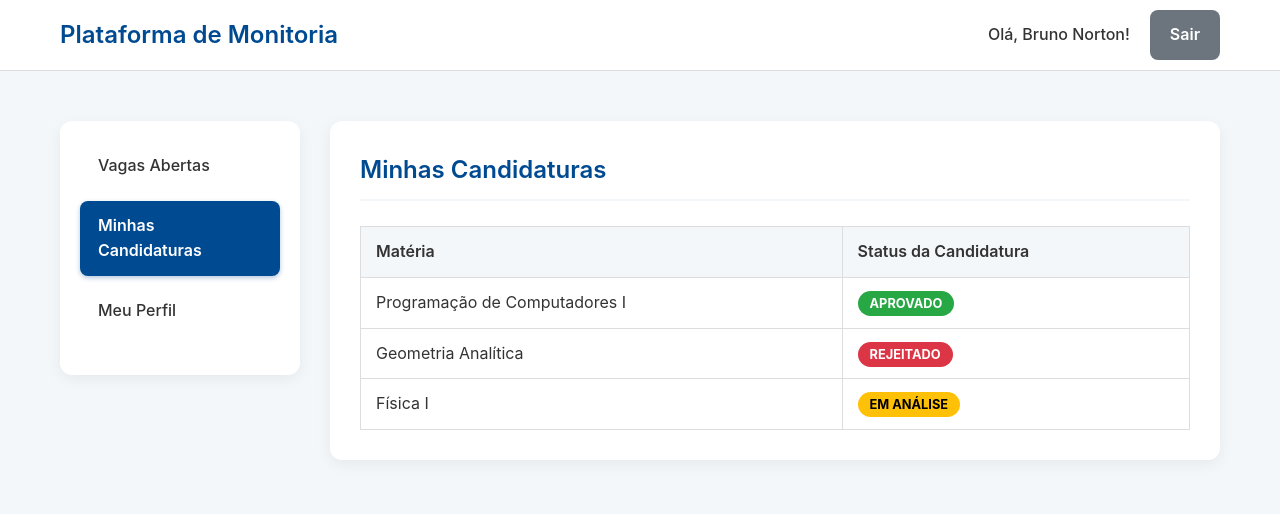
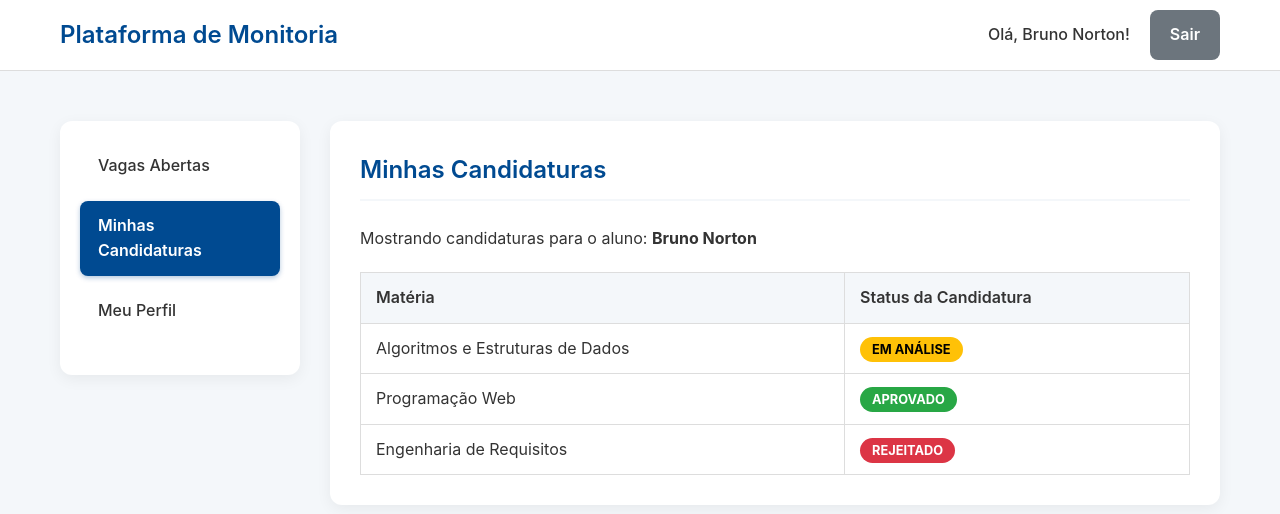
Before and after one commit to Projetos-de-Extensao/PFE_25.2_8002_I, a React (Vite) app in the folder plataforma-monitoria/: page /aluno/candidaturas in a window 1280 px wide. Shown: the top 514 px of the page. Built offline with nearby package versions, Linux system fonts and the light colour scheme.

Commit message:
Adicionei informações de Status da candidatura para cada aluno na API e linkei com a página "Minhas Candidaturas"

```diff
--- a/plataforma-monitoria/public/db.json
+++ b/plataforma-monitoria/public/db.json
@@ -7,34 +7,34 @@
         {
           "nomeDisciplina": "Algoritmos e Estruturas de Dados",
           "professorResponsavel": "Dr. Carlos Silva",
-          "preRequisitos": "CR > 7.0, Aprovado na matéria base.",
+          "preRequisitos": "CR > 7.0, Aprovado em Lógica de Programação.",
           "descricao": "Auxiliar os alunos com listas de exercícios e plantões de dúvidas semanais.",
           "candidatos": [
-            { "id": 1, "nome": "Ana Souza", "cr": 8.5, "historico_url": "#" },
-            { "id": 2, "nome": "Bruno Lima", "cr": 7.8, "historico_url": "#" },
-            { "id": 3, "nome": "Carla Dias", "cr": 9.1, "historico_url": "#" }
+            { "id": 1, "nome": "Ana Souza", "cr": 8.5, "historico_url": "#", "status": "Aprovado" },
+            { "id": 2, "nome": "Bruno Norton", "cr": 7.8, "historico_url": "#", "status": "Em Análise" },
+            { "id": 3, "nome": "Carla Dias", "cr": 9.1, "historico_url": "#", "status": "Aprovado" }
           ]
         },
         {
           "nomeDisciplina": "Banco de Dados",
           "professorResponsavel": "Dra. Maria Santos",
-          "preRequisitos": "CR > 7.0, Aprovado na matéria base.",
-          "descricao": "Auxiliar os alunos com listas de exercícios e plantões de dúvidas semanais.",
+          "preRequisitos": "CR > 7.0, Aprovado em Algoritmos.",
+          "descricao": "Manutenção e consulta de bancos de dados relacionais.",
           "candidatos": [
-            { "id": 4, "nome": "Daniel Moreira", "cr": 8.2, "historico_url": "#" },
-            { "id": 5, "nome": "Elisa Fernandes", "cr": 9.0, "historico_url": "#" },
-            { "id": 6, "nome": "Fábio Guedes", "cr": 7.5, "historico_url": "#" }
+            { "id": 4, "nome": "Daniel Moreira", "cr": 8.2, "historico_url": "#", "status": "Em Análise" },
+            { "id": 5, "nome": "Elisa Fernandes", "cr": 9.0, "historico_url": "#", "status": "Aprovado" },
+            { "id": 6, "nome": "Fábio Guedes", "cr": 7.5, "historico_url": "#", "status": "Rejeitado" }
           ]
         },
         {
           "nomeDisciplina": "Programação Web",
           "professorResponsavel": "Prof. João Costa",
-          "preRequisitos": "CR > 7.0, Aprovado na matéria base.",
-          "descricao": "Auxiliar os alunos com listas de exercícios e plantões de dúvidas semanais.",
+          "preRequisitos": "HTML, CSS, e Lógica de Programação.",
+          "descricao": "Desenvolvimento de aplicações front-end com React.",
           "candidatos": [
-            { "id": 7, "nome": "Gabriela Alves", "cr": 8.8, "historico_url": "#" },
-            { "id": 8, "nome": "Hugo Martins", "cr": 8.1, "historico_url": "#" },
-            { "id": 9, "nome": "Isabela Rocha", "cr": 7.9, "historico_url": "#" }
+            { "id": 7, "nome": "Gabriela Alves", "cr": 8.8, "historico_url": "#", "status": "Aprovado" },
+            { "id": 8, "nome": "Bruno Norton", "cr": 8.1, "historico_url": "#", "status": "Aprovado" },
+            { "id": 9, "nome": "Isabela Rocha", "cr": 7.9, "historico_url": "#", "status": "Rejeitado" }
           ]
         }
       ]
@@ -46,34 +46,34 @@
         {
           "nomeDisciplina": "Engenharia de Requisitos",
           "professorResponsavel": "Dr. Pedro Oliveira",
-          "preRequisitos": "CR > 7.0, Aprovado na matéria base.",
-          "descricao": "Auxiliar os alunos com listas de exercícios e plantões de dúvidas semanais.",
+          "preRequisitos": "Aprovado em Introdução à Engenharia de Software.",
+          "descricao": "Levantamento e documentação de requisitos de software.",
           "candidatos": [
-            { "id": 10, "nome": "João Vitor", "cr": 8.3, "historico_url": "#" },
-            { "id": 11, "nome": "Larissa Mendes", "cr": 9.2, "historico_url": "#" },
-            { "id": 12, "nome": "Marcos Paiva", "cr": 7.6, "historico_url": "#" }
+            { "id": 10, "nome": "Bruno Norton", "cr": 8.3, "historico_url": "#", "status": "Rejeitado" },
+            { "id": 11, "nome": "Larissa Mendes", "cr": 9.2, "historico_url": "#", "status": "Aprovado" },
+            { "id": 12, "nome": "Marcos Paiva", "cr": 7.6, "historico_url": "#", "status": "Em Análise" }
           ]
         },
         {
           "nomeDisciplina": "Testes de Software",
           "professorResponsavel": "Dra. Ana Ferreira",
-          "preRequisitos": "CR > 7.0, Aprovado na matéria base.",
-          "descricao": "Auxiliar os alunos com listas de exercícios e plantões de dúvidas semanais.",
+          "preRequisitos": "Aprovado em Programação Orientada a Objetos.",
+          "descricao": "Criação e execução de planos de teste e testes automatizados.",
           "candidatos": [
-            { "id": 13, "nome": "Natália Costa", "cr": 8.9, "historico_url": "#" },
-            { "id": 14, "nome": "Otávio Bernardes", "cr": 8.0, "historico_url": "#" },
-            { "id": 15, "nome": "Patrícia Gomes", "cr": 9.5, "historico_url": "#" }
+            { "id": 13, "nome": "Natália Costa", "cr": 8.9, "historico_url": "#", "status": "Aprovado" },
+            { "id": 14, "nome": "Otávio Bernardes", "cr": 8.0, "historico_url": "#", "status": "Em Análise" },
+            { "id": 15, "nome": "Patrícia Gomes", "cr": 9.5, "historico_url": "#", "status": "Aprovado" }
           ]
         },
         {
           "nomeDisciplina": "Arquitetura de Sistemas",
           "professorResponsavel": "Prof. Lucas Mendes",
-          "preRequisitos": "CR > 7.0, Aprovado na matéria base.",
-          "descricao": "Auxiliar os alunos com listas de exercícios e plantões de dúvidas semanais.",
+          "preRequisitos": "CR > 8.0, Aprovado em Engenharia de Software.",
+          "descricao": "Definição de padrões de arquitetura e micro-serviços.",
           "candidatos": [
-            { "id": 16, "nome": "Rafael Pereira", "cr": 7.7, "historico_url": "#" },
-            { "id": 17, "nome": "Sabrina Nogueira", "cr": 8.6, "historico_url": "#" },
-            { "id": 18, "nome": "Tiago Leal", "cr": 9.3, "historico_url": "#" }
+            { "id": 16, "nome": "Rafael Pereira", "cr": 7.7, "historico_url": "#", "status": "Rejeitado" },
+            { "id": 17, "nome": "Sabrina Nogueira", "cr": 8.6, "historico_url": "#", "status": "Aprovado" },
+            { "id": 18, "nome": "Tiago Leal", "cr": 9.3, "historico_url": "#", "status": "Em Análise" }
           ]
         }
       ]
@@ -85,34 +85,34 @@
         {
           "nomeDisciplina": "Desenvolvimento Mobile",
           "professorResponsavel": "Dr. Rafael Gomes",
-          "preRequisitos": "CR > 7.0, Aprovado na matéria base.",
-          "descricao": "Auxiliar os alunos com listas de exercícios e plantões de dúvidas semanais.",
+          "preRequisitos": "Lógica de Programação e Java/Kotlin ou Swift.",
+          "descricao": "Desenvolver aplicativos móveis nativos e híbridos.",
           "candidatos": [
-            { "id": 19, "nome": "Ulisses Ramos", "cr": 8.4, "historico_url": "#" },
-            { "id": 20, "nome": "Vitória Bastos", "cr": 9.0, "historico_url": "#" },
-            { "id": 21, "nome": "Wagner Cruz", "cr": 7.9, "historico_url": "#" }
+            { "id": 19, "nome": "Ulisses Ramos", "cr": 8.4, "historico_url": "#", "status": "Aprovado" },
+            { "id": 20, "nome": "Vitória Bastos", "cr": 9.0, "historico_url": "#", "status": "Aprovado" },
+            { "id": 21, "nome": "Wagner Cruz", "cr": 7.9, "historico_url": "#", "status": "Em Análise" }
           ]
         },
         {
           "nomeDisciplina": "API REST",
           "professorResponsavel": "Dra. Juliana Rocha",
-          "preRequisitos": "CR > 7.0, Aprovado na matéria base.",
-          "descricao": "Auxiliar os alunos com listas de exercícios e plantões de dúvidas semanais.",
+          "preRequisitos": "Conhecimento em Banco de Dados e Programação Web.",
+          "descricao": "Construção de APIs RESTful seguras e escaláveis.",
           "candidatos": [
-            { "id": 22, "nome": "Yasmin Faria", "cr": 9.1, "historico_url": "#" },
-            { "id": 23, "nome": "Zeca Monteiro", "cr": 8.2, "historico_url": "#" },
-            { "id": 24, "nome": "Amanda Borges", "cr": 8.7, "historico_url": "#" }
+            { "id": 22, "nome": "Yasmin Faria", "cr": 9.1, "historico_url": "#", "status": "Aprovado" },
+            { "id": 23, "nome": "Zeca Monteiro", "cr": 8.2, "historico_url": "#", "status": "Em Análise" },
+            { "id": 24, "nome": "Amanda Borges", "cr": 8.7, "historico_url": "#", "status": "Aprovado" }
           ]
         },
         {
           "nomeDisciplina": "Cloud Computing",
           "professorResponsavel": "Prof. Marcelo Dias",
-          "preRequisitos": "CR > 7.0, Aprovado na matéria base.",
-          "descricao": "Auxiliar os alunos com listas de exercícios e plantões de dúvidas semanais.",
+          "preRequisitos": "Conhecimento básico de redes e sistemas operacionais.",
+          "descricao": "Gerenciamento de infraestrutura em nuvem (AWS/Azure/GCP).",
           "candidatos": [
-            { "id": 25, "nome": "Beatriz Nunes", "cr": 7.8, "historico_url": "#" },
-            { "id": 26, "nome": "Caio Viana", "cr": 8.5, "historico_url": "#" },
-            { "id": 27, "nome": "Diana Matos", "cr": 9.4, "historico_url": "#" }
+            { "id": 25, "nome": "Beatriz Nunes", "cr": 7.8, "historico_url": "#", "status": "Rejeitado" },
+            { "id": 26, "nome": "Caio Viana", "cr": 8.5, "historico_url": "#", "status": "Em Análise" },
+            { "id": 27, "nome": "Diana Matos", "cr": 9.4, "historico_url": "#", "status": "Aprovado" }
           ]
         }
       ]
--- a/plataforma-monitoria/src/pages/aluno/AlunoCandidaturas.jsx
+++ b/plataforma-monitoria/src/pages/aluno/AlunoCandidaturas.jsx
@@ -1,11 +1,84 @@
-// src/pages/aluno/AlunoCandidaturas.jsx
-import React from 'react';
+import React, { useState, useEffect } from 'react';
+
+// ASSINATURA DE ALUNO:
+// Para simular qual aluno está logado, vamos definir um nome fixo.
+// Este nome DEVE bater com um "nome" de candidato no db.json
+// (Seu header diz "Bruno Norton", mas usei "Bruno Norton" que estava no db.json)
+const LOGGED_IN_ALUNO = "Bruno Norton";
+
+const API_URL = '/db.json';
 
 export default function AlunoCandidaturas() {
-  // Simplesmente retornamos o JSX baseado no HTML
+  const [minhasCandidaturas, setMinhasCandidaturas] = useState([]);
+  const [isLoading, setIsLoading] = useState(true);
+  const [error, setError] = useState(null);
+
+  useEffect(() => {
+    const fetchCandidaturas = async () => {
+      try {
+        const response = await fetch(API_URL);
+        if (!response.ok) throw new Error('Falha ao carregar dados.');
+        const data = await response.json();
+
+        const cursos = data.Vagas || [];
+        const candidaturasEncontradas = [];
+
+        // Itera por todos os cursos
+        for (const curso of cursos) {
+          // Itera por todas as disciplinas desse curso
+          for (const disciplina of curso.disciplinas) {
+            // Itera por todos os candidatos dessa disciplina
+            for (const candidato of disciplina.candidatos) {
+
+              // Se o candidato for o nosso aluno logado...
+              if (candidato.nome === LOGGED_IN_ALUNO) {
+                // ...adicionamos a vaga e o status dele à nossa lista
+                candidaturasEncontradas.push({
+                  id: `${curso.codigoCurso}-${disciplina.nomeDisciplina}`,
+                  nomeDisciplina: disciplina.nomeDisciplina,
+                  status: candidato.status // <-- O status vem do db.json!
+                });
+                // Para de procurar nesta disciplina (não precisa checar outros candidatos)
+                break;
+              }
+            }
+          }
+        }
+
+        setMinhasCandidaturas(candidaturasEncontradas);
+
+      } catch (err) {
+        setError(err.message);
+      } finally {
+        setIsLoading(false);
+      }
+    };
+
+    fetchCandidaturas();
+  }, []);
+
+  // Função helper para retornar a classe CSS correta para o status
+  const getStatusClass = (status) => {
+    switch (status) {
+      case 'Aprovado':
+        return 'status-aprovado';
+      case 'Rejeitado':
+        return 'status-rejeitado';
+      case 'Em Análise':
+        return 'status-analise';
+      default:
+        return '';
+    }
+  };
+
+  if (isLoading) return <div className="content-section"><p>Carregando...</p></div>;
+  if (error) return <div className="content-section"><p style={{ color: 'red' }}>Erro: {error}</p></div>;
+
   return (
     <div className="content-section">
       <h2>Minhas Candidaturas</h2>
+      <p>Mostrando candidaturas para o aluno: <strong>{LOGGED_IN_ALUNO}</strong></p>
+
       <table className="tabela">
         <thead>
           <tr>
@@ -14,18 +87,22 @@ export default function AlunoCandidaturas() {
           </tr>
         </thead>
         <tbody>
-          <tr>
-            <td>Programação de Computadores I</td>
-            <td><span className="status status-aprovado">Aprovado</span></td>
-          </tr>
-          <tr>
-            <td>Geometria Analítica</td>
-            <td><span className="status status-rejeitado">Rejeitado</span></td>
-          </tr>
-          <tr>
-            <td>Física I</td>
-            <td><span className="status status-analise">Em Análise</span></td>
-          </tr>
+          {minhasCandidaturas.length === 0 ? (
+            <tr>
+              <td colSpan="2">Você ainda não se candidatou a nenhuma vaga.</td>
+            </tr>
+          ) : (
+            minhasCandidaturas.map(candidatura => (
+              <tr key={candidatura.id}>
+                <td>{candidatura.nomeDisciplina}</td>
+                <td>
+                  <span className={`status ${getStatusClass(candidatura.status)}`}>
+                    {candidatura.status}
+                  </span>
+                </td>
+              </tr>
+            ))
+          )}
         </tbody>
       </table>
     </div>
```
